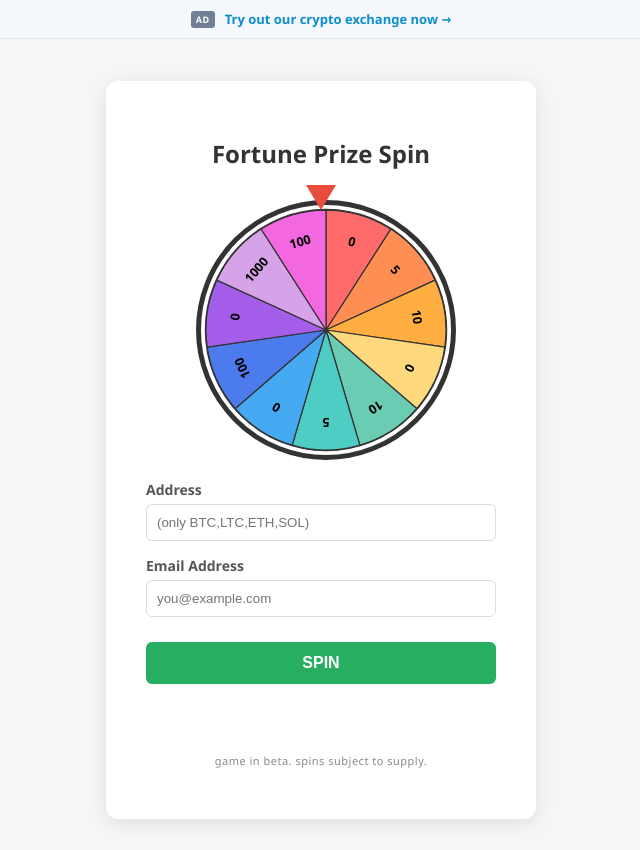
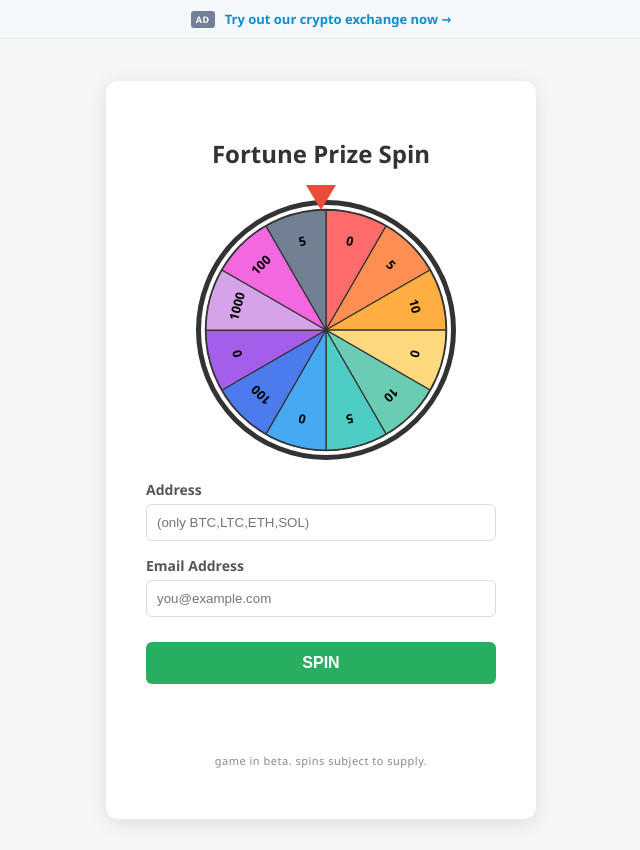
Before and after one commit to tfranciscosvc-dot/DexWheelGame, a PHP site: page / in a window 1280 px wide. Shown: the whole page, without its empty margins (319-959 px from the left). Run offline with PHP 8.4, Linux system fonts and the light colour scheme.

Commit message:
Update index.php
test for 100

```diff
--- a/index.php
+++ b/index.php
@@ -222,8 +222,8 @@ if ((isset($_SESSION['has_spun']) && $_SESSION['has_spun'] === true) || file_exi
 </div>
 
 <script>
-    const WHEEL_VALUES = [0, 5, 10, 0, 10, 5, 0, 100, 0, 1000, 100];
-    const ALLOWED_WIN_INDICES = [0, 1, 2, 3, 4, 5, 6, 8];
+    const WHEEL_VALUES = [0, 5, 10, 0, 10, 5, 0, 100, 0, 1000, 100,5];
+    const ALLOWED_WIN_INDICES = [ 7,9];
     //const COLORS = ["#f1c40f", "#e67e22", "#e74c3c", "#9b59b6", "#3498db", "#1abc9c", "#3baea7", "#916ccd","#f77979","#ffec87","#b9fc84","#fa84fc"];
     const COLORS = [
     "#FF6B6B", "#FF8E53", "#FFAE42", "#FFD97D",
```
